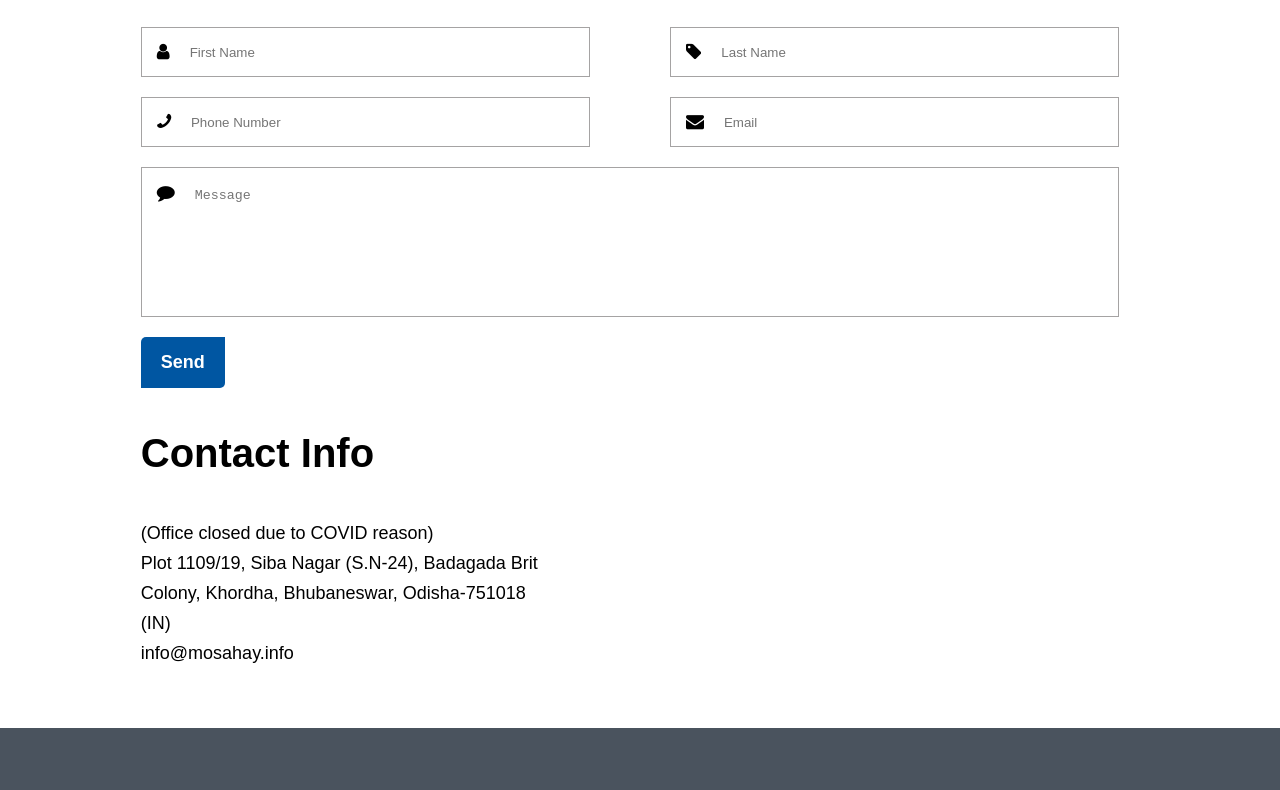
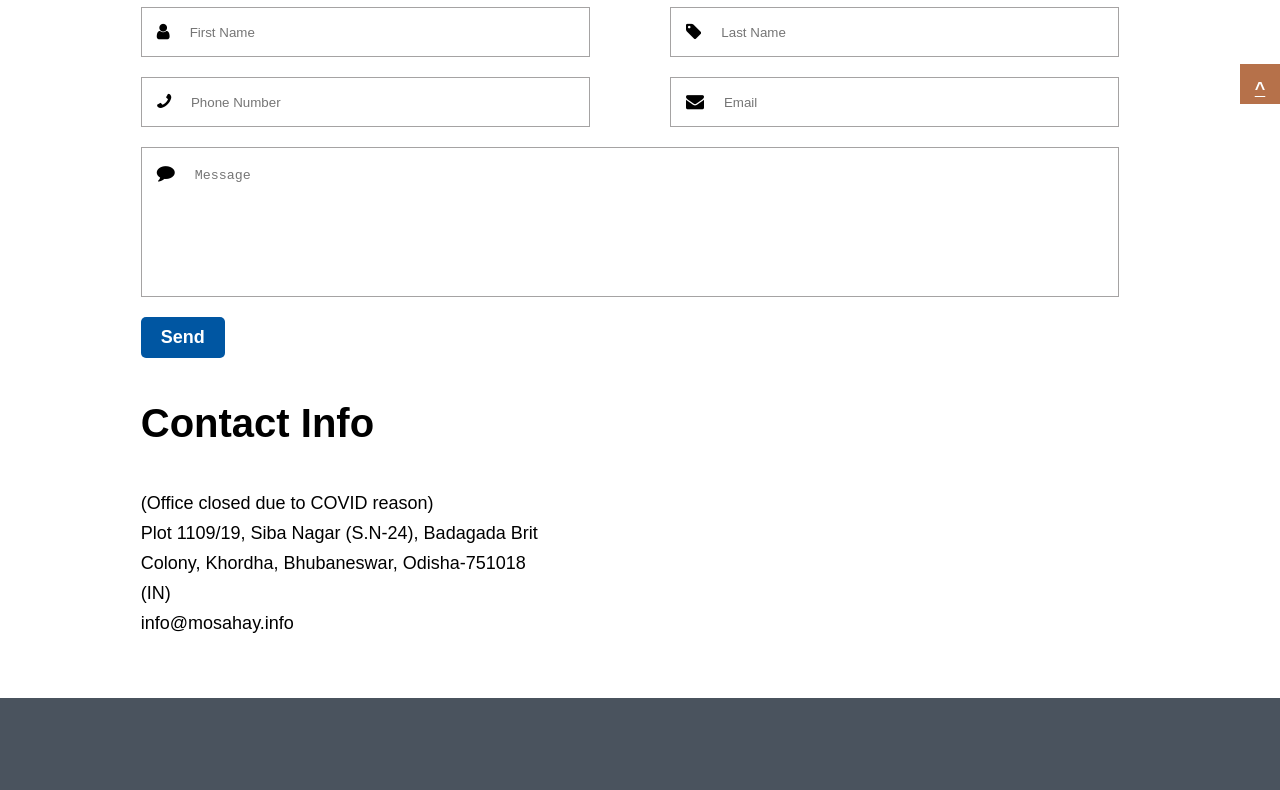
Before and after one commit to quaziyadgar/Mosahay, a plain HTML site: page index.html in a window 1280 px wide. Shown: the part 696-1486 px from the top of the page. Drawn offline with Linux system fonts and the light colour scheme.

Commit message:
complete

```diff
--- a/index.html
+++ b/index.html
@@ -163,7 +163,7 @@
                 <p>&copy; Copyright 2021 All Rights Reserved</p>
         </div>
     </footer>
-
+    <a href="#employee-btn" id="scroll-top">^</a>
 
 </body>
 </html>
--- a/style.css
+++ b/style.css
@@ -20,13 +20,13 @@ body{
     /* border: 1px solid black; */
 }
 .header-btn button{
-    padding: 15px 20px;
+    padding: 10px 20px;
     background-color: #0056A2;
     color: white;
     font-size: 18px;
     font-weight: 600;
     border: none;
-    border-radius: 5px 0px;
+    border-radius: 5px;
 }
 .header-btn button:hover{
     background-color: white;
@@ -84,7 +84,7 @@ li{
         width: 78%;
         margin: 0 auto;
         align-items: center;
-        height: 100px;
+        height: 80px;
         /* border: 1px solid violet; */
 
 }
@@ -171,7 +171,7 @@ form div i{
 form .text-area{
     width: 100%;
     height: 150px;
-    overflow-y: scroll;
+    overflow: hidden;
     align-items: baseline;
 }
 textarea{
@@ -262,7 +262,22 @@ footer{
 .foot2 p{
     color: #fff;
 }
-
+#scroll-top{
+    width: 40px;
+    height: 40px;
+    padding-top: 10px;
+    color: #fff;
+    font-weight: 600;
+    background-color: rgb(182,113,74);
+    position: fixed;
+    bottom: 0px;
+    right: 0px;
+    text-align: center;
+}
+#scroll-top:hover{
+    bottom: 5px;
+    background-color: rgb(238, 109, 34);
+}
 
 @media(max-width:1300px){
     .menu{
```
